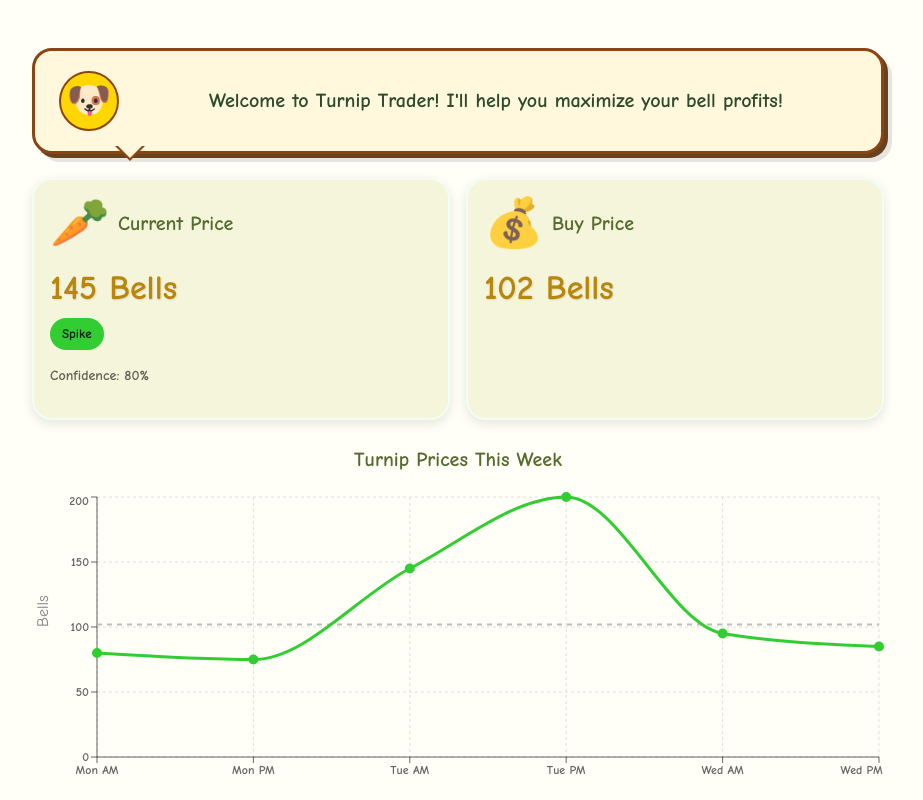
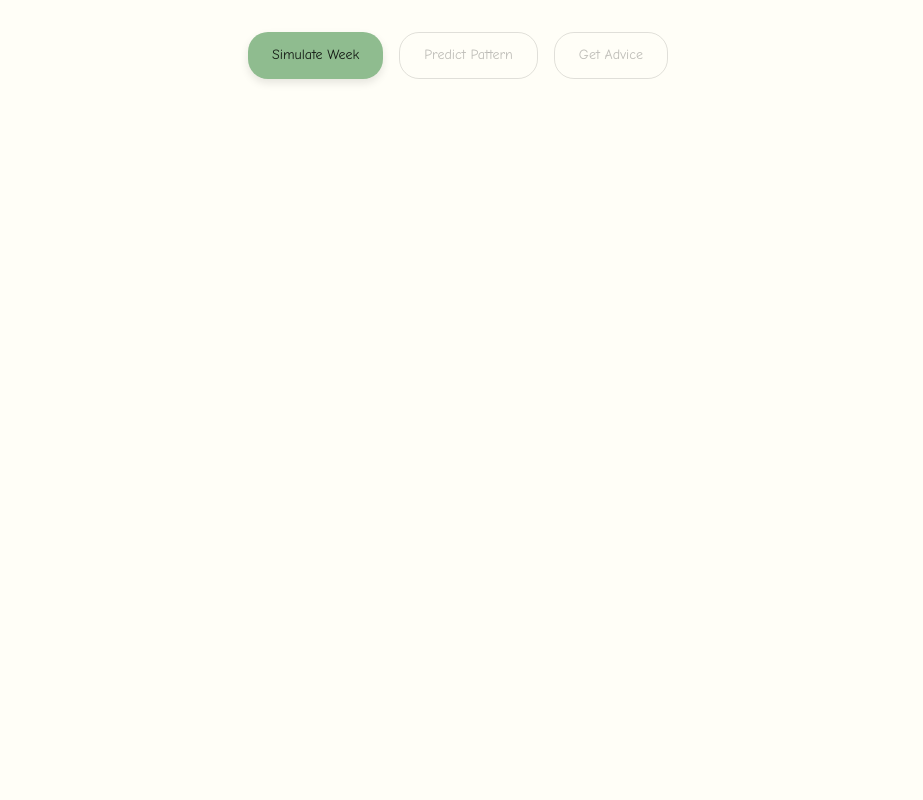
Before and after one commit to tiffanyluu/turnip-trader, a React (Vite) app in the folder frontend/: page / in a window 1280 px wide. Shown: the whole page, without its empty margins (182-1105 px from the left). Built offline with nearby package versions, Linux system fonts and the light colour scheme.

Commit message:
connected frontend to backend

```diff
--- a/frontend/src/App.tsx
+++ b/frontend/src/App.tsx
@@ -1,32 +1,124 @@
-import {Box, Container} from '@mui/material';
+import { useState } from 'react';
+import { Box, Container, Button, Alert } from '@mui/material';
+import { simulateWeek, predictPattern, getAdvice } from './services/api';
 import IsabelleTextBox from './components/shared/IsabelleTextBox';
 import TurnipCard from './components/shared/TurnipCard';
 import PatternChart from './components/shared/PatternChart';
+import type { TurnipPattern } from './types/turnip';
 
-const App = () => {
+interface SimulateData {
+  id: number;
+  pattern: TurnipPattern;
+  buyPrice: number;
+  prices: number[];
+  weekDate: string;
+}
+
+function App() {
+  const [data, setData] = useState<SimulateData | null>(null);
+  const [advice, setAdvice] = useState<string>('');
+  const [error, setError] = useState<string>('');
+  const [loading, setLoading] = useState(false);
+
+  const handleSimulate = async () => {
+    try {
+      setLoading(true);
+      setAdvice('');
+      setError('');
+      const result = await simulateWeek();
+      setData(result);
+    } catch (err) {
+      setError(err instanceof Error ? err.message : 'Something went wrong');
+    } finally {
+      setLoading(false);
+    }
+  };
+
+  const handlePredict = async () => {
+    if (!data?.prices) return;
+
+    try {
+      setLoading(true);
+      setAdvice('');
+      setError('');
+      const prediction = await predictPattern(data.prices);
+      console.log('Prediction:', prediction);
+    } catch (err) {
+      setError(err instanceof Error ? err.message : 'Something went wrong');
+    } finally {
+      setLoading(false);
+    }
+  };
+
+  const handleGetAdvice = async () => {
+    if (!data?.prices) return;
+
+    try {
+      setLoading(true);
+      setAdvice('Loading...');
+      setError('');
+      const result = await getAdvice(data.prices, data.pattern);
+      setAdvice(result.advice);
+    } catch (err) {
+      setError(err instanceof Error ? err.message : 'Something went wrong');
+      setAdvice('')
+    } finally {
+      setLoading(false);
+    }
+  };
+
   return (
-    <Container maxWidth='md' sx={{py: 4}}>
-      <IsabelleTextBox message="Welcome to Turnip Trader! I'll help you maximize your bell profits!" />
-      <Box sx={{display: 'grid', gridTemplateColumns: '1fr 1fr', gap: 2, my: 3}}>
+    <Container maxWidth="md" sx={{ py: 4 }}>
+      {error && (
+        <Alert severity="error" sx={{ mb: 2 }}>
+          {error}
+        </Alert>
+      )}
+
+      <Box sx={{ display: 'flex', justifyContent: 'center', gap: 2, mb: 3 }}>
+        <Button variant="contained" onClick={handleSimulate} disabled={loading}>
+          {loading ? 'Simulating...' : 'Simulate Week'}
+        </Button>
+        <Button variant="outlined" onClick={handlePredict} disabled={!data || loading}>
+          Predict Pattern
+        </Button>
+        <Button variant="outlined" onClick={handleGetAdvice} disabled={!data || loading}>
+          Get Advice
+        </Button>
+      </Box>
+
+      {data && (
+        <>
+          <Box sx={{ display: 'grid', gridTemplateColumns: '1fr 1fr', gap: 2, my: 3 }}>
             <TurnipCard
-          title='Current Price'
-          price={145}
-          pattern='spike'
-          confidence={0.8}
+              title="Current Pattern"
+              pattern={data.pattern}
             />
             <TurnipCard
-          title='Buy Price'
-          price={102}
-          icon='💰'
+              title="Buy Price"
+              price={data.buyPrice}
+              icon="💰"
             />
           </Box>
+
           <PatternChart
-        prices={[80, 75,145,200, 95,85]}
-        buyPrice={102}
-        pattern='spike'
+            prices={data.prices}
+            buyPrice={data.buyPrice}
+            pattern={data.pattern}
           />
+        </>
+      )}
+
+      {(advice || (loading && advice === 'Loading...')) && (
+        <Box sx={{ mt: 6 }}> {/* More space if needed */}
+          <IsabelleTextBox
+            message={advice || 'Loading...'}
+            isLoading={loading && advice === 'Loading...'}
+          />
+        </Box>
+      )}
     </Container>
-  )
+  );
 }
 
 export default App;
--- /dev/null
+++ b/frontend/src/services/api.ts
@@ -0,0 +1,125 @@
+import axios from 'axios';
+import type { AxiosResponse } from 'axios';
+import type { ApiResponse, TurnipPattern } from '../types/turnip';
+
+const API_BASE_URL = 'http://localhost:3001/api';
+const TIMEOUT = 10000;
+
+interface SimulateData {
+  id: number;
+  pattern: TurnipPattern;
+  buyPrice: number;
+  prices: number[];
+  weekDate: string;
+}
+
+interface PredictData {
+  likelyPattern: TurnipPattern;
+  confidence: number;
+  advice: string;
+}
+
+interface AdviceData {
+  advice: string;
+  guidesUsed: string[];
+  confidence: number;
+}
+
+const api = axios.create({
+  baseURL: API_BASE_URL,
+  timeout: TIMEOUT,
+  headers: {
+    'Content-Type': 'application/json',
+  },
+});
+
+const handleApiError = (error: unknown, operation: string): never => {
+  let userMessage = `Failed to ${operation}. Please try again.`;
+  let consoleError: string = `${operation} failed`;
+
+  if (axios.isAxiosError(error)) {
+    if (error.response) {
+      consoleError = `${operation} failed: ${error.response.status} - ${error.response.data?.error || error.response.statusText}`;
+
+      if (error.response.status >= 500) {
+        userMessage = 'Server error. Please try again later.';
+      } else if (error.response.status === 400) {
+        userMessage = error.response.data?.error || 'Invalid request. Please check your input.';
+      }
+    } else if (error.request) {
+      consoleError = `${operation} failed: No response from server`;
+      userMessage = 'Cannot connect to server. Please check your connection.';
+    }
+  } else if (error instanceof Error) {
+    consoleError = `${operation} failed: ${error.message}`;
+    userMessage = error.message;
+  }
+
+  console.error('API Error:', consoleError);
+  throw new Error(userMessage);
+};
+
+export const simulateWeek = async (): Promise<SimulateData> => {
+  try {
+    console.log('Simulating turnip week...');
+    const response: AxiosResponse<ApiResponse<SimulateData>> = await api.post('/simulate');
+
+    if (response.data.success && response.data.data) {
+      console.log('Week simulated successfully:', response.data.data);
+      return response.data.data;
+    } else {
+      throw new Error(response.data.error || 'Simulation failed');
+    }
+  } catch (error) {
+    return handleApiError(error, 'simulate turnip week');
+  }
+};
+
+export const predictPattern = async (prices: number[]): Promise<PredictData> => {
+  try {
+    console.log('Predicting pattern for prices:', prices);
+
+    if (!prices || prices.length === 0) {
+      throw new Error('Please enter some prices first');
+    }
+
+    const response: AxiosResponse<ApiResponse<PredictData>> = await api.post('/predict', {
+      prices: prices
+    });
+
+    if (response.data.success && response.data.data) {
+      console.log('Pattern predicted successfully:', response.data.data);
+      return response.data.data;
+    } else {
+      throw new Error(response.data.error || 'Pattern prediction failed');
+    }
+  } catch (error) {
+    return handleApiError(error, 'predict turnip pattern');
+  }
+};
+
+export const getAdvice = async (prices: number[], pattern?: TurnipPattern): Promise<AdviceData> => {
+  try {
+    console.log('Getting advice for prices:', prices, 'pattern:', pattern);
+
+    if (!prices || prices.length === 0) {
+      throw new Error('Please enter some prices to get advice');
+    }
+
+    const response: AxiosResponse<ApiResponse<AdviceData>> = await api.post('/advice', {
+      prices: prices,
+      pattern: pattern
+    });
+
+    if (response.data.success && response.data.data) {
+      console.log('Advice received successfully:', response.data.data);
+      return response.data.data;
+    } else {
+      throw new Error(response.data.error || 'Failed to get advice');
+    }
+  } catch (error) {
+    return handleApiError(error, 'get trading advice');
+  }
+};
+
+export default api;
--- /dev/null
+++ b/frontend/src/types/turnip.ts
@@ -0,0 +1,7 @@
+export type TurnipPattern = "spike" | "decreasing" | "random" | "flat" | "mixed";
+
+export interface ApiResponse<T> {
+  success: boolean;
+  data?: T;
+  error?: string;
+}
```
Lines whose indentation alone changed are shown as unchanged.
